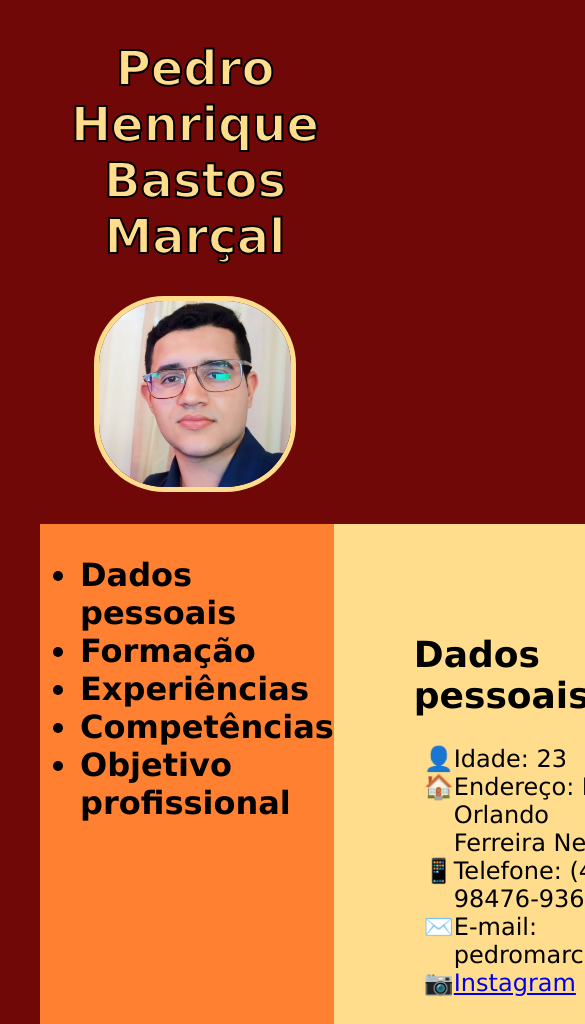
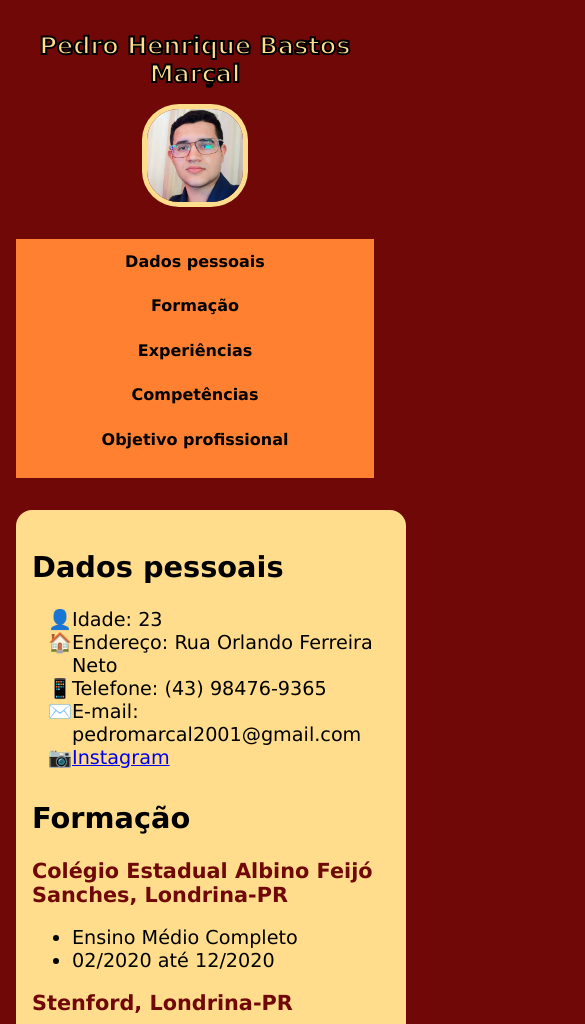
Before and after one commit to PedroMarcal00/DesenvolvimentoWeb-FaculdadePositivo, a plain HTML site: page docs/index.html in a window 390 px wide. Shown: the top 1024 px of the page, 585 px wide, since content can reach past the window. Drawn offline with Linux system fonts and the light colour scheme.

Commit message:
Update estilo.css
Adicionei comentários sobre o que cada coisa faz no currículo, também adicionei a responsividade para diferentes tipos de telas, a parte da responsividade utilizei IA pois não sabia como fazer.

```diff
--- a/docs/css/estilo.css
+++ b/docs/css/estilo.css
@@ -1,100 +1,157 @@
-/*CORPO*/
 body {
-    background-color: #700808;
-    font-family: Verdana, Geneva, Tahoma, sans-serif;
-
+    background-color: #700808; /* Cor de fundo vinho escuro */
+    font-family: Verdana, Geneva, Tahoma, sans-serif; /* Fonte padrão */
+    margin: 0; /* Remove margens padrão */
+    padding: 0; /* Remove espaçamento padrão */
 }
 
-/*CABEÇALHO */
+/*CABEÇALHO*/
 .cabecalho {
-    display: flex;
-    flex-direction: column;
-    align-items: center;
-    text-align: center;
+    display: flex; /* Organiza os elementos como flexbox */
+    flex-direction: column; /* Coloca nome e foto em coluna */
+    align-items: center; /* Centraliza itens na horizontal */
+    text-align: center; /* Centraliza o texto */
+    padding: 1rem; /* Espaço interno */
 }
 
 .foto {
-    width: 12rem;
-    border-radius: 35%;
-    border: 5px solid #ffdd8c;
+    width: 12rem; /* Largura da foto */
+    border-radius: 35%; /* Deixa a foto arredondada */
+    border: 5px solid #ffdd8c; /* Borda dourada */
 }
 
 #nome {
-    font-size: xxx-large;
-    -webkit-text-stroke: 2px #000000;;
-    color: #ffdd8c;
+    font-size: xxx-large; /* Nome bem grande */
+    -webkit-text-stroke: 2px #000000; /* Contorno preto no texto */
+    color: #ffdd8c; /* Cor dourada */
+    text-align: center; /* Centraliza o texto */
 }
 
+/*CURRÍCULO*/
 
-
-/*DADOS*/
 .curriculo {
-    display: flex;
-    padding: 2rem;
+    display: flex; /* Menu e conteúdo lado a lado */
+    padding: 2rem; /* Espaço interno */
+    gap: 2rem; /* Espaço entre menu e conteúdo */
 }
 
+/*MENU*/
 .menu {
-    background-color: #ff8030;
-    font-weight: bold;
-    font-size: 2rem;
-    border: none;
+    background-color: #ff8030; /* Fundo laranja */
+    font-weight: bold; /* Texto em negrito */
+    font-size: 1.5rem; /* Tamanho da fonte */
+    border: none; /* Sem borda */
+    padding: 1rem; /* Espaço interno */
+    min-width: 200px; /* Largura mínima */
 }
 
+.menu ul {
+    list-style: none; /* Remove bolinhas */
+    padding: 0;
+    margin: 0;
+}
+
+.menu li {
+    margin-bottom: 1rem; /* Espaço entre os itens */
+}
+
+/*CONTEÚDO*/
 .conteudo {
-    width: 70%;
-    padding: 5rem;
-    background-color: #ffdd8c;
+    flex: 1; /* Ocupa todo o espaço restante */
+    padding: 2rem; /* Espaço interno */
+    background-color: #ffdd8c; /* Fundo dourado */
+    border-radius: 1rem; /* Bordas arredondadas */
 }
 
 /*LISTAS E LINKS*/
-.dados{
-    font-size: xx-large;
-    list-style-type: none;
+.dados {
+    font-size: 1.3rem; /* Tamanho da fonte */
+    list-style-type: none; /* Remove marcador da lista */
     padding: 0;
     margin: 0;
-    -webkit-text-stroke: 2px ;
-    color: #700808;
+    color: #700808; /* Texto vinho escuro */
+    font-weight: bold; /* Negrito */
 }
 
 .link {
-    color: #000000;
-    text-decoration: none;
-}
-.link:hover {
-    background-color: #ffdd8c;
-}
-.link:visited {
-    color: #700808;
-}
-#idade{
-    list-style-type:"👤";
-}
-#telefone{
-    list-style-type:"📱";
-}
-#endereco{
-    list-style-type:"🏠";
-}
-#E-mail{
-    list-style-type:"✉️";
-}
-#social{
-    list-style-type:"📷";
+    color: #000000; /* Cor preta padrão */
+    text-decoration: none; /* Remove sublinhado */
+    padding: 0.5rem; /* Área de clique maior */
+    display: block; /* Cada link ocupa toda a largura */
+    border-radius: 0.5rem; /* Bordas arredondadas */
+    transition: 0.3s; /* Transição suave */
 }
 
+.link:hover {
+    background-color: #ffdd8c; /* Fica dourado ao passar o mouse */
+}
+
+.link:visited {
+    color: #700808; /* Após clicado, fica vinho escuro */
+}
+
+/* Ícones como marcadores personalizados */
+#idade{ list-style-type:"👤"; }
+#telefone{ list-style-type:"📱"; }
+#endereco{ list-style-type:"🏠"; }
+#E-mail{ list-style-type:"✉️"; }
+#social{ list-style-type:"📷"; }
+
 /*SEÇÕES*/
-#sec1{
-    font-size: x-large;
+#sec1, #sec2, #sec3, #sec4, #sec5 {
+    font-size: 1.2rem; /* Tamanho das fontes das seções */
+    margin-bottom: 2rem; /* Espaço entre as seções */
 }
-#sec2{
-    font-size: x-large;
+
+/*RESPONSIVIDADE*/
+
+/*TELAS MÉDIAS (TABLET)*/
+@media (max-width: 1024px) {
+    .curriculo {
+        flex-direction: column; /* Menu vai para cima */
+        padding: 1rem;
+    }
+
+    .menu {
+        font-size: 1.2rem; /* Fonte menor */
+        text-align: center; /* Centraliza itens */
+        min-width: auto; /* Largura ajustável */
+    }
+
+    .conteudo {
+        width: 100%; /* Ocupa toda largura */
+        padding: 1rem; /* Espaço menor */
+    }
+
+    #nome {
+        font-size: 2rem; /* Nome menor */
+    }
+
+    .foto {
+        width: 8rem; /* Foto menor */
+    }
 }
-#sec3{
-    font-size: x-large;
+
+/*TELAS PEQUENAS (CELULAR)*/
+@media (max-width: 600px) {
+    #nome {
+        font-size: 1.5rem; /* Nome menor ainda */
+    }
+
+    .menu {
+        font-size: 1rem; /* Fonte menor */
+        padding: 0.5rem; /* Espaço menor */
+    }
+
+    .link {
+        padding: 0.3rem; /* Links mais compactos */
+    }
+
+    .foto {
+        width: 6rem; /* Foto bem menor */
+    }
+
+    .conteudo {
+        font-size: 1rem; /* Texto reduzido */
+    }
 }
-#sec4{
-    font-size: x-large;
-}
-#sec5{
-    font-size: x-large;
-}
```
